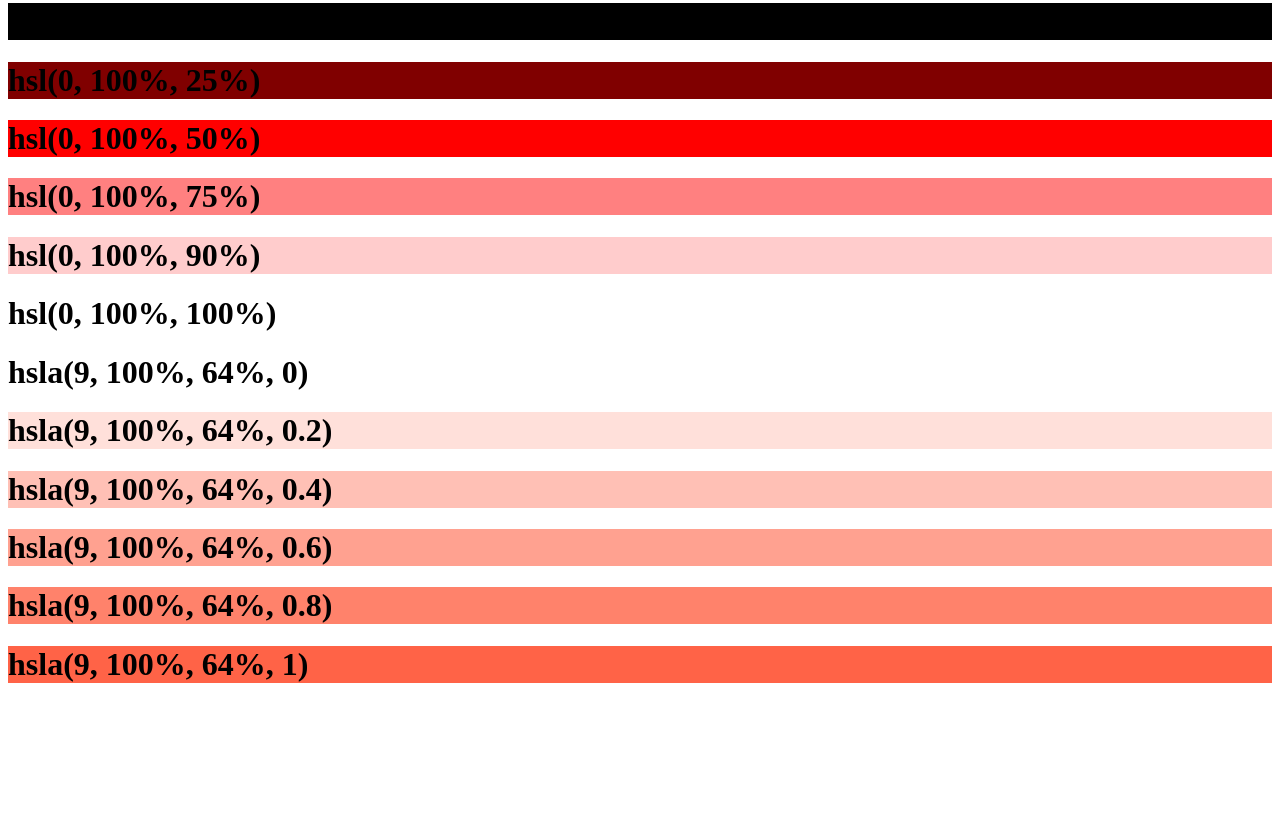
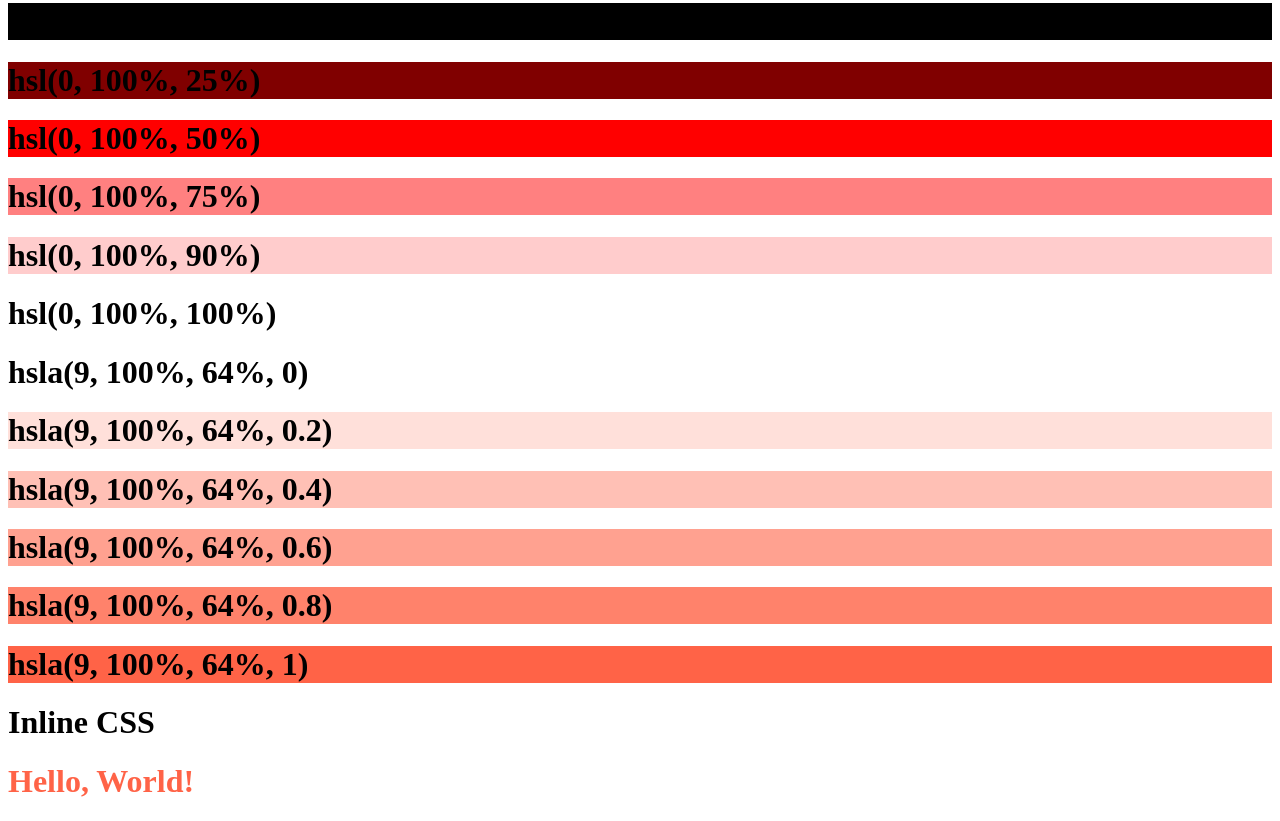
Before and after one commit to ashiqur0/html, a plain HTML site: page index.html in a window 1280 px wide. Shown: the part 5529-6350 px from the top of the page. Before the commit the page ends 6233 px from the top, so only its background shows below. Drawn offline with Linux system fonts and the light colour scheme.

Commit message:
Inline CSS is added

```diff
--- a/index.html
+++ b/index.html
@@ -259,5 +259,8 @@
     <h1 style="background-color:hsla(9, 100%, 64%, 0.8);">hsla(9, 100%, 64%, 0.8)</h1>
     <h1 style="background-color:hsla(9, 100%, 64%, 1);">hsla(9, 100%, 64%, 1)</h1>
 
+    <h1>Inline CSS</h1>
+    <h1 style="color: tomato">Hello, World!</h1>
+
   </body>
 </html>
```
